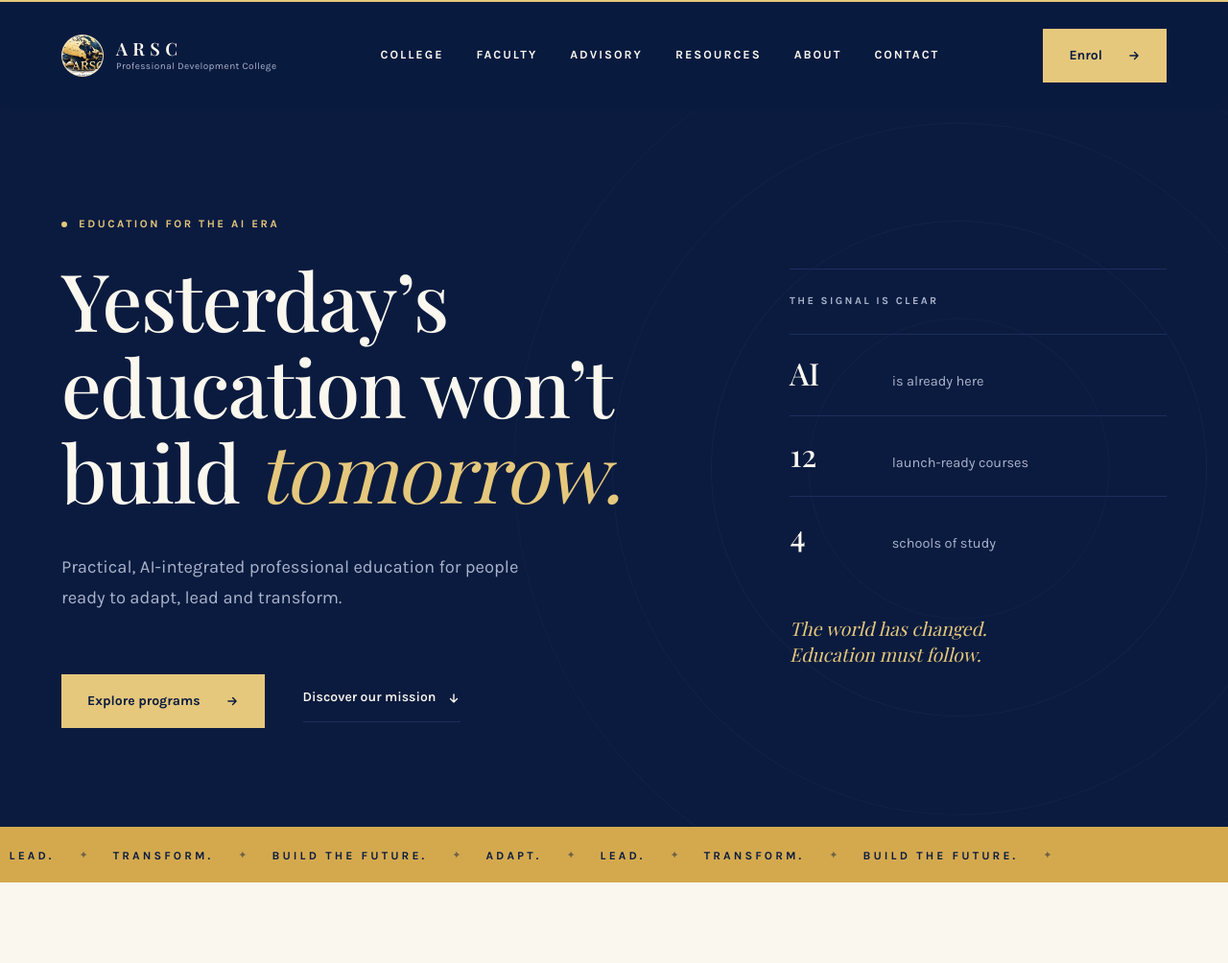
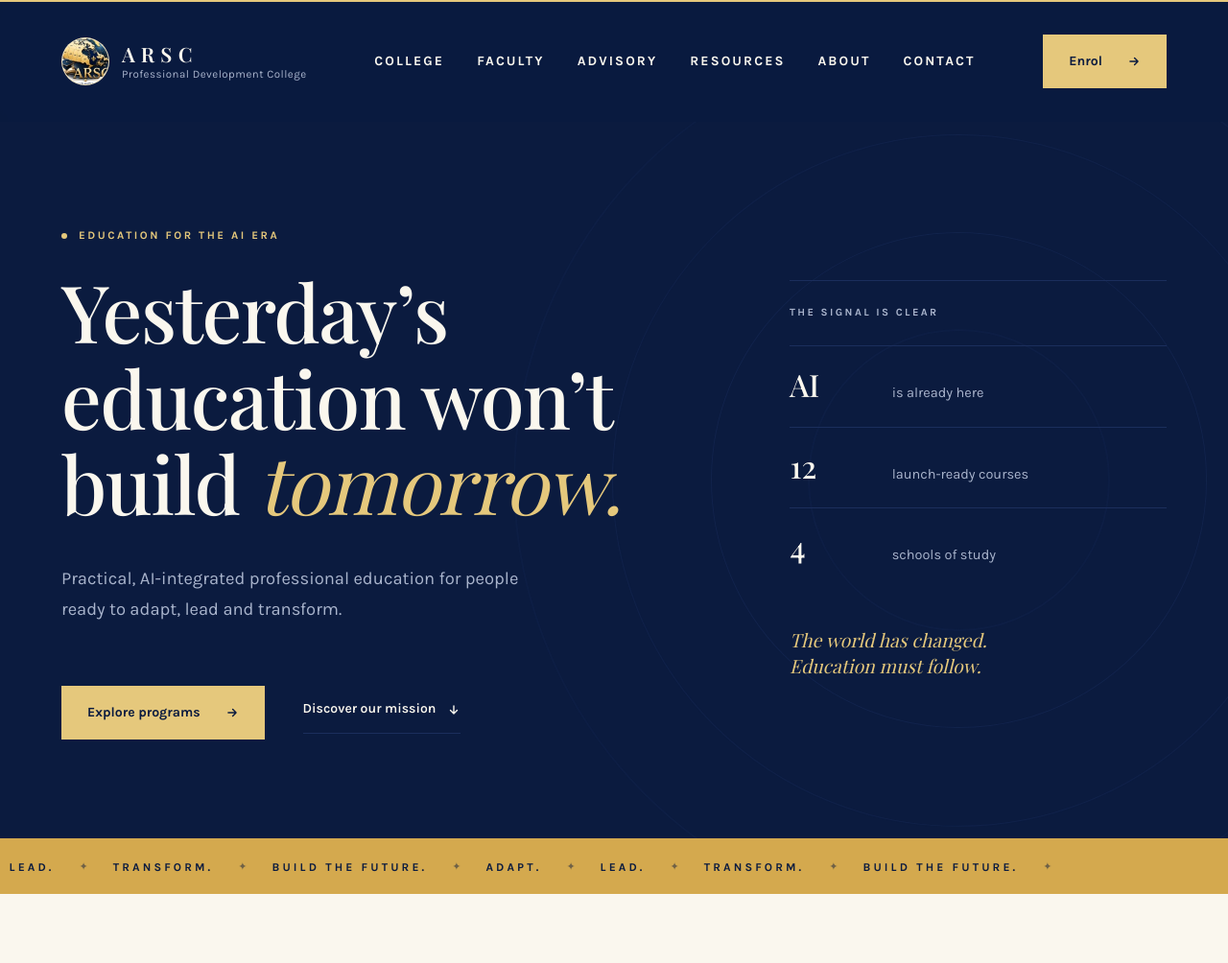
Before and after one commit to artoscarleo/arsc-college, a PHP site: page /index.php in a window 1280 px wide. Shown: the top 1004 px of the page at 96% size. Run offline with PHP 8.4, Linux system fonts and the light colour scheme; some web fonts are replaced.

Commit message:
Scale the primary nav up ~15%
Scales the whole lockup rather than padding alone — a taller bar with a
44px crest and small labels reads as a stretched bar, not a larger one.

  padding-block   28 -> 34   (condensed 16 -> 19)
  crest           44 -> 50px
  wordmark        1.15 -> 1.32rem
  sub-label       10 -> 11.5px
  nav labels      12.5 -> 14px

Co-Authored-By: Claude Opus 5 <noreply@anthropic.com>

```diff
--- a/assets/site.css
+++ b/assets/site.css
@@ -175,19 +175,19 @@ h4 { font-size: 1.1rem; }
 
 .nav {
   display: flex; align-items: center; justify-content: space-between;
-  gap: var(--sp-md); padding-block: 28px;
+  gap: var(--sp-md); padding-block: 34px;
   transition: padding-block 0.4s var(--ease);
 }
 /* Still condenses on scroll, but from a taller resting height — so the bar
    keeps presence at the top of the page and only tightens once you move. */
-.site-header.is-condensed .nav { padding-block: 16px; }
+.site-header.is-condensed .nav { padding-block: 19px; }
 
 .brand {
   display: flex; align-items: center; gap: 13px;
-  text-decoration: none; flex: none; min-height: 44px;
+  text-decoration: none; flex: none; min-height: 50px;
 }
 .brand-mark {
-  flex: none; width: 44px; height: 44px;
+  flex: none; width: 50px; height: 50px;
   border-radius: 50%; overflow: hidden;
   background: var(--cream);
   border: 1px solid rgba(229, 200, 124, 0.45);
@@ -200,11 +200,11 @@ h4 { font-size: 1.1rem; }
   transform: scale(1.58); transform-origin: 50% 33%;
 }
 .brand-text {
-  font-family: var(--display); font-size: 1.15rem; font-weight: 600;
+  font-family: var(--display); font-size: 1.32rem; font-weight: 600;
   color: var(--cream); line-height: 1.15; letter-spacing: 0.3em;
 }
 .brand-text span {
-  display: block; font-family: var(--body); font-size: 10px; font-weight: 400;
+  display: block; font-family: var(--body); font-size: 11.5px; font-weight: 400;
   letter-spacing: 0.04em; color: var(--dim); margin-top: 3px;
 }
 
@@ -212,9 +212,9 @@ h4 { font-size: 1.1rem; }
 /* Slightly larger and heavier than the site's other eyebrow text: a taller
    bar with thin labels reads as empty rather than substantial. */
 .nav-links a {
-  text-decoration: none; font-size: 12.5px; font-weight: 700;
-  letter-spacing: 0.16em; text-transform: uppercase; color: var(--cream);
-  position: relative; display: inline-flex; align-items: center; min-height: 48px;
+  text-decoration: none; font-size: 14px; font-weight: 700;
+  letter-spacing: 0.15em; text-transform: uppercase; color: var(--cream);
+  position: relative; display: inline-flex; align-items: center; min-height: 52px;
 }
 .nav-links a::after {
   content: ""; position: absolute; left: 0; bottom: 12px;
```
